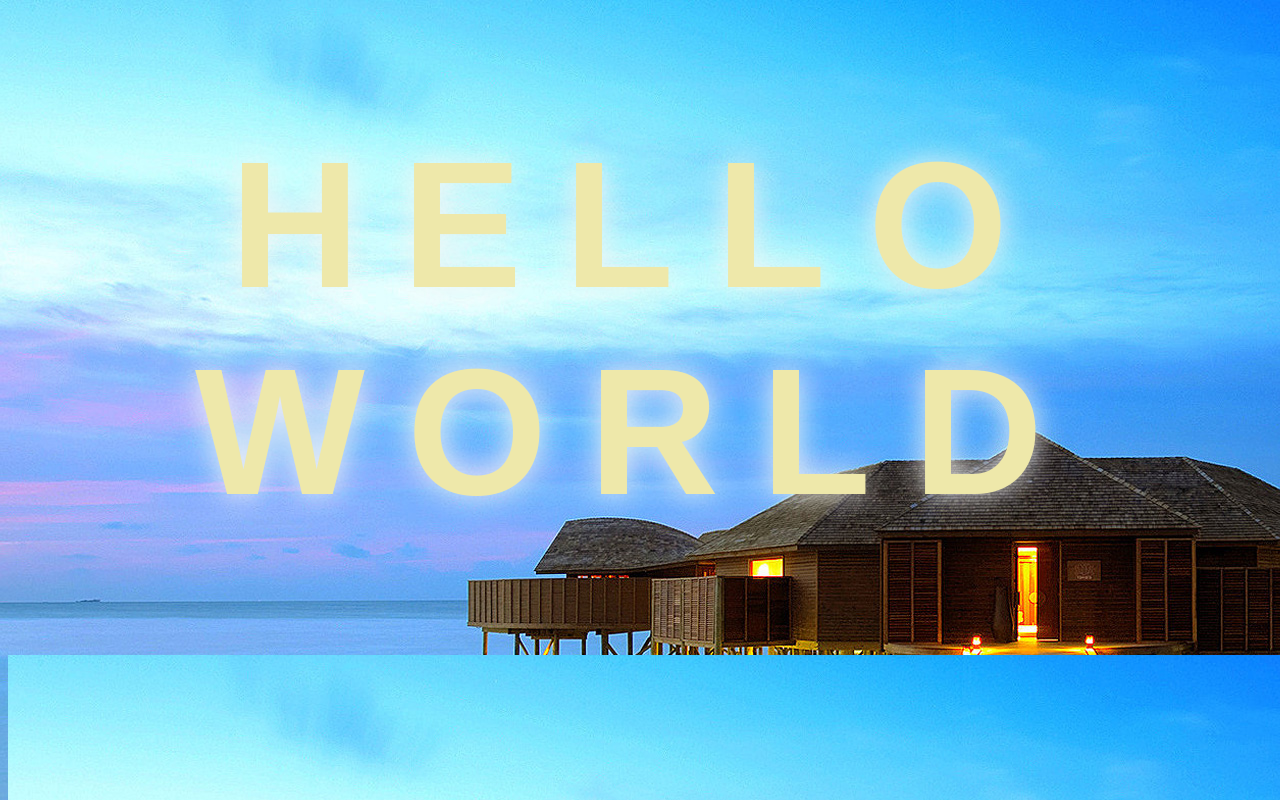
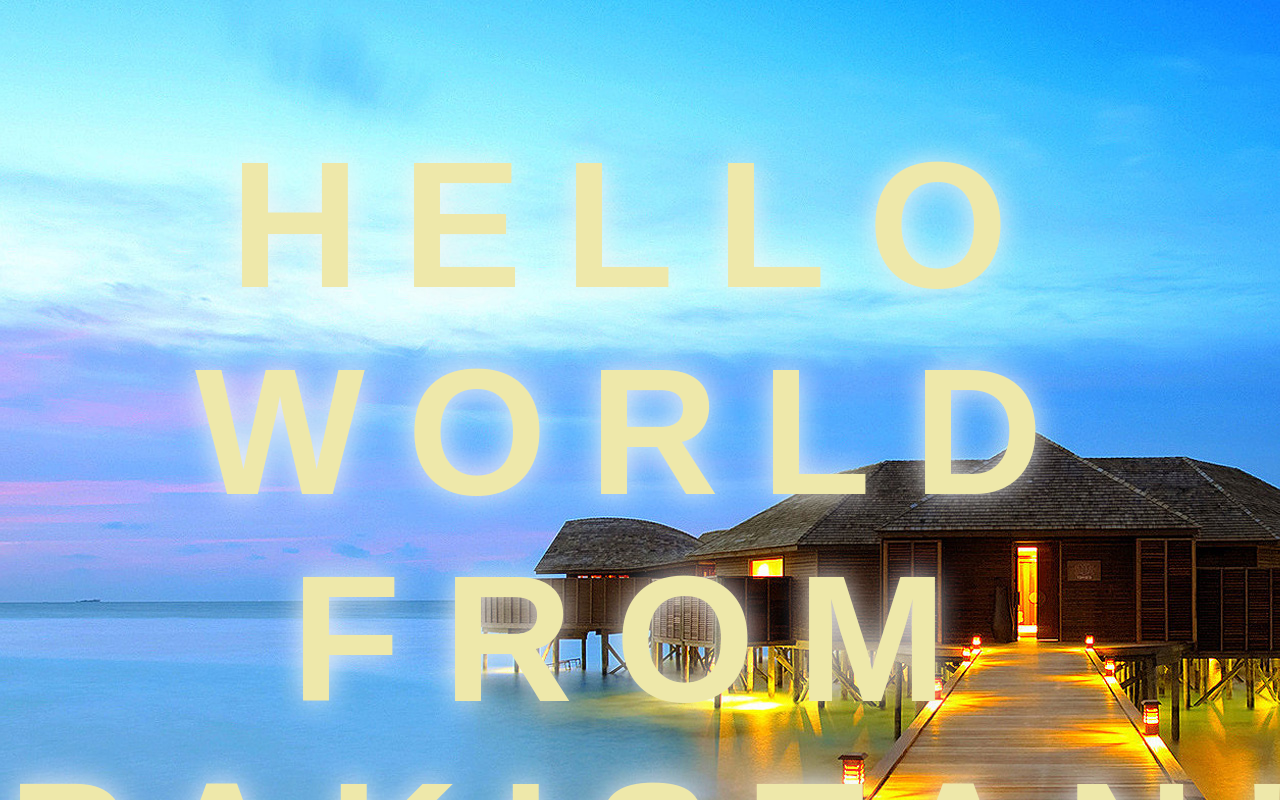
Before and after one commit to RohaMahtab/project-1, a plain HTML site: page index.html in a window 1280 px wide. Shown: the top 800 px of the page. Drawn offline with Linux system fonts and the light colour scheme.

Commit message:
updated index.html

```diff
--- a/index.html
+++ b/index.html
@@ -23,7 +23,7 @@
   </style>
   <body>
       <div class="mate">
-          <h1>HELLO WORLD</h1>
+          <h1>HELLO WORLD FROM PAKISTAN!</h1>
           <img src="mate.jpg" >
       </div>
   </body>
```
